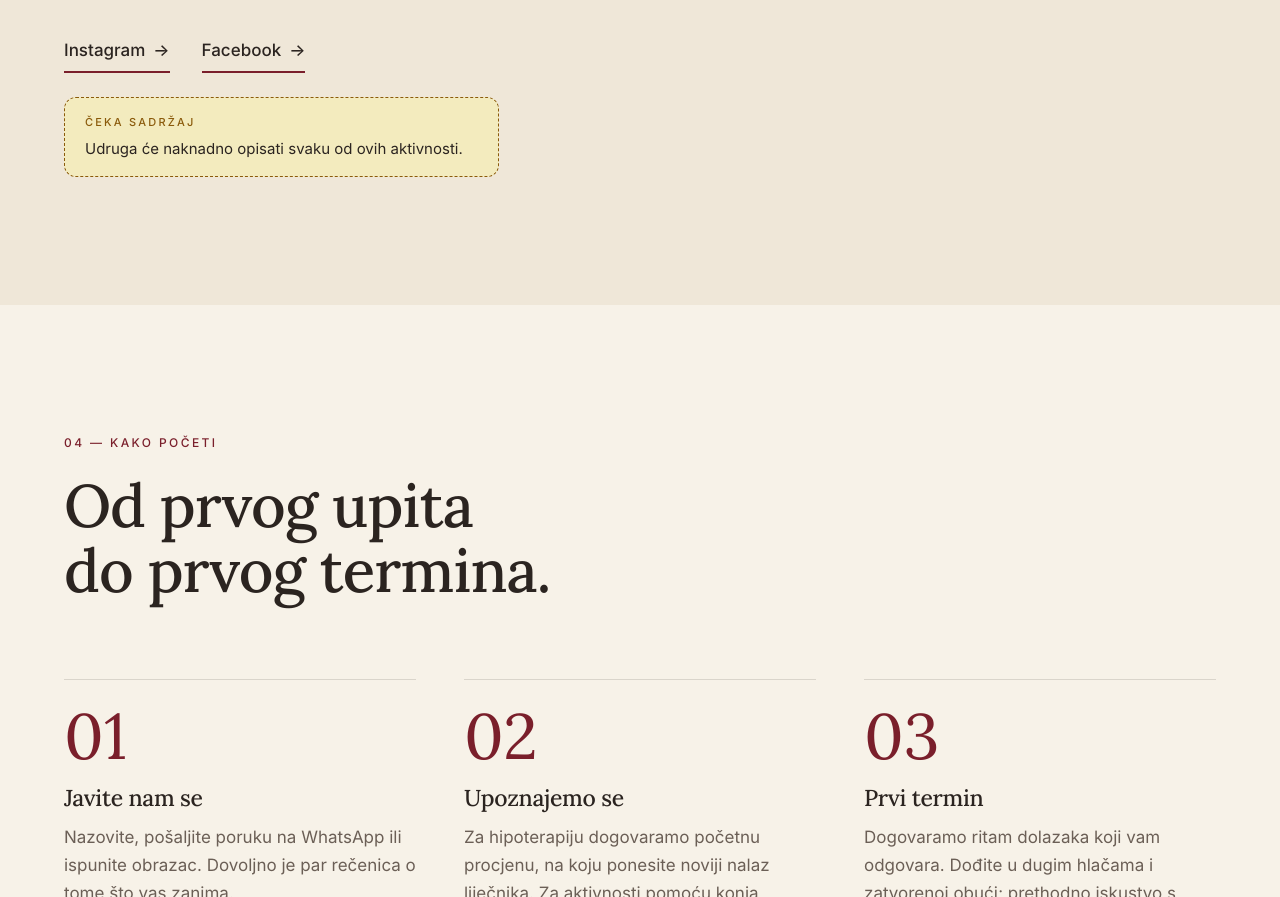
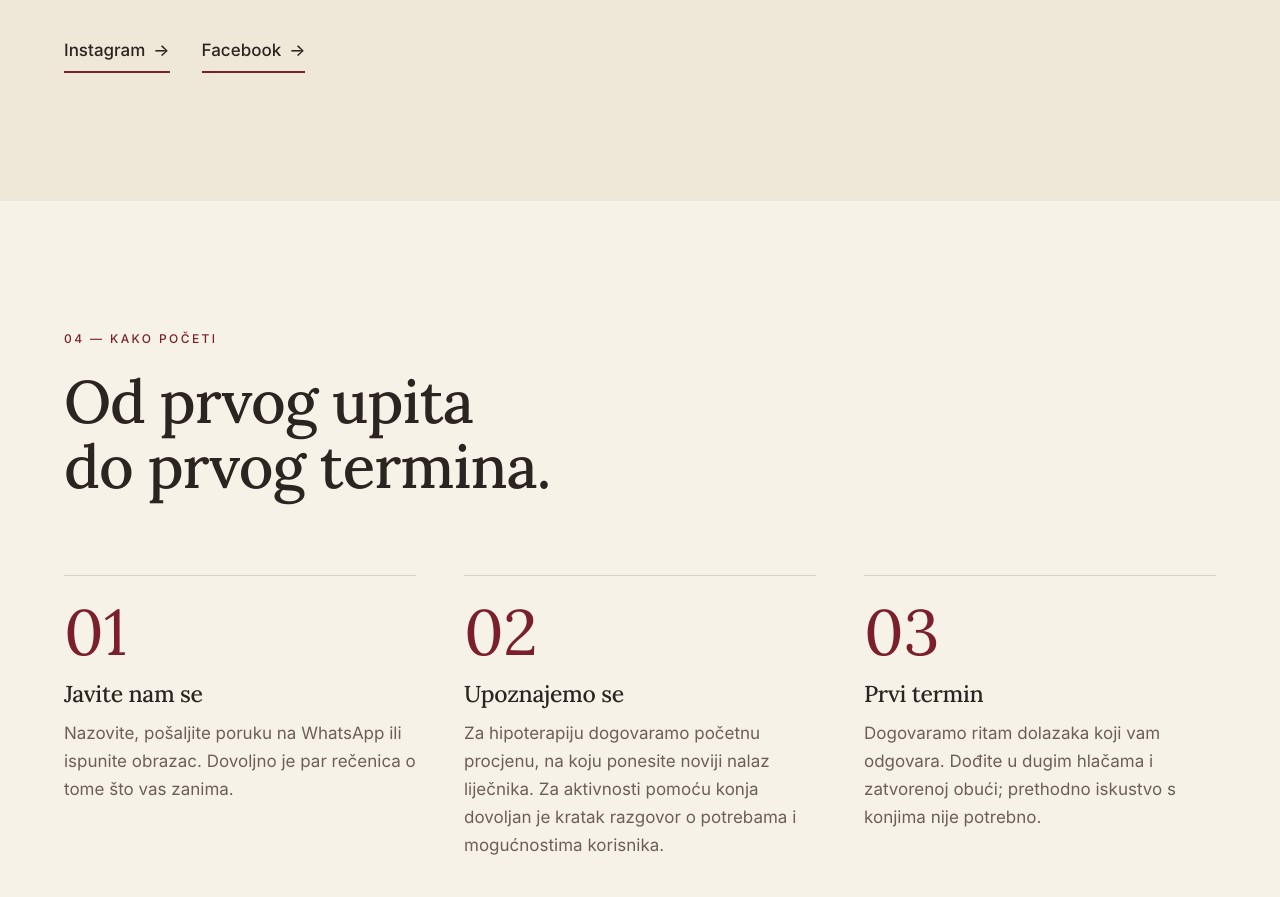
Before and after one commit to qrqic/visolis, a website with bundled scripts: page site/index.html in a window 1280 px wide. Shown: the part 3840-4737 px from the top of the page. Built offline with nearby package versions, Linux system fonts and the light colour scheme.

Commit message:
Remove placeholder paragraph from index.html
Removed placeholder text about activities description.

```diff
--- a/site/index.html
+++ b/site/index.html
@@ -154,7 +154,7 @@
             <a class="strelica" href="https://www.instagram.com/udruga_vis_solis/" rel="noopener">Instagram</a>
             <a class="strelica" href="https://www.facebook.com/p/Vis-Solis-udruga-za-terapije-i-aktivnosti-pomo%C4%87u-konja-61556972145488/" rel="noopener">Facebook</a>
           </div>
-          <p class="ceka">Udruga će naknadno opisati svaku od ovih aktivnosti.</p>
+
         </div>
         <div class="ponuda-slike" data-pojavi="slika">
           <picture class="fotografija">
```
